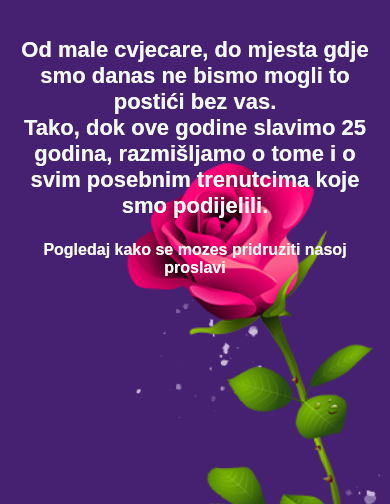
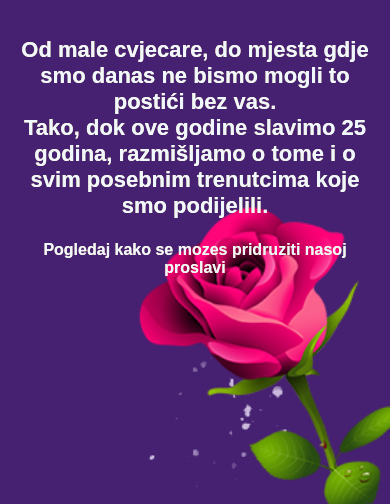
Before and after one commit to ThorMoon2016/iph, a plain HTML site: page index.html in a window 390 px wide. Shown: the part 297-801 px from the top of the page. Drawn offline with nearby package versions, Linux system fonts and the light colour scheme; a script that the page names is missing.

Commit message:
Update index.html

```diff
--- a/index.html
+++ b/index.html
@@ -61,7 +61,7 @@
     .full-background {
         background: url('images/mobBG1.png') no-repeat;
         background-size: cover;
-        height: 105%;
+        height: 115%;
     }
 }
 </style>
```
